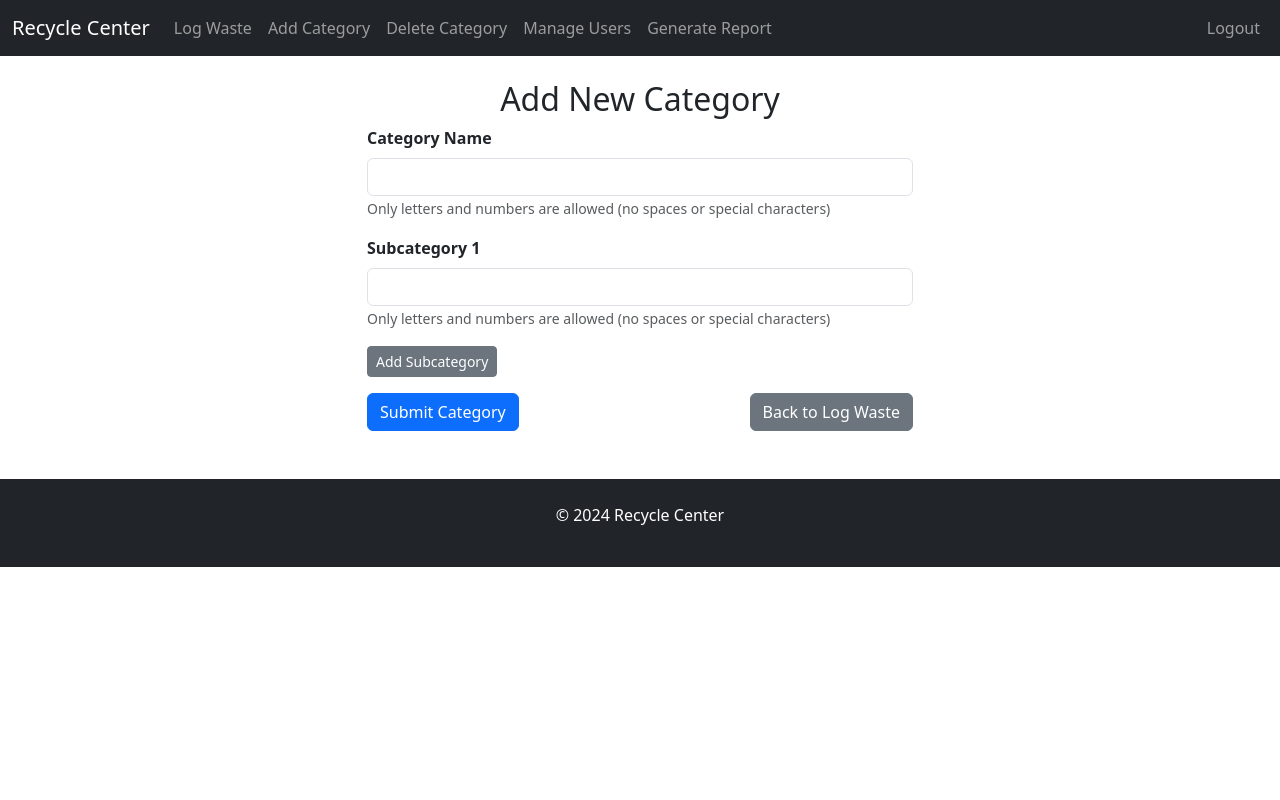
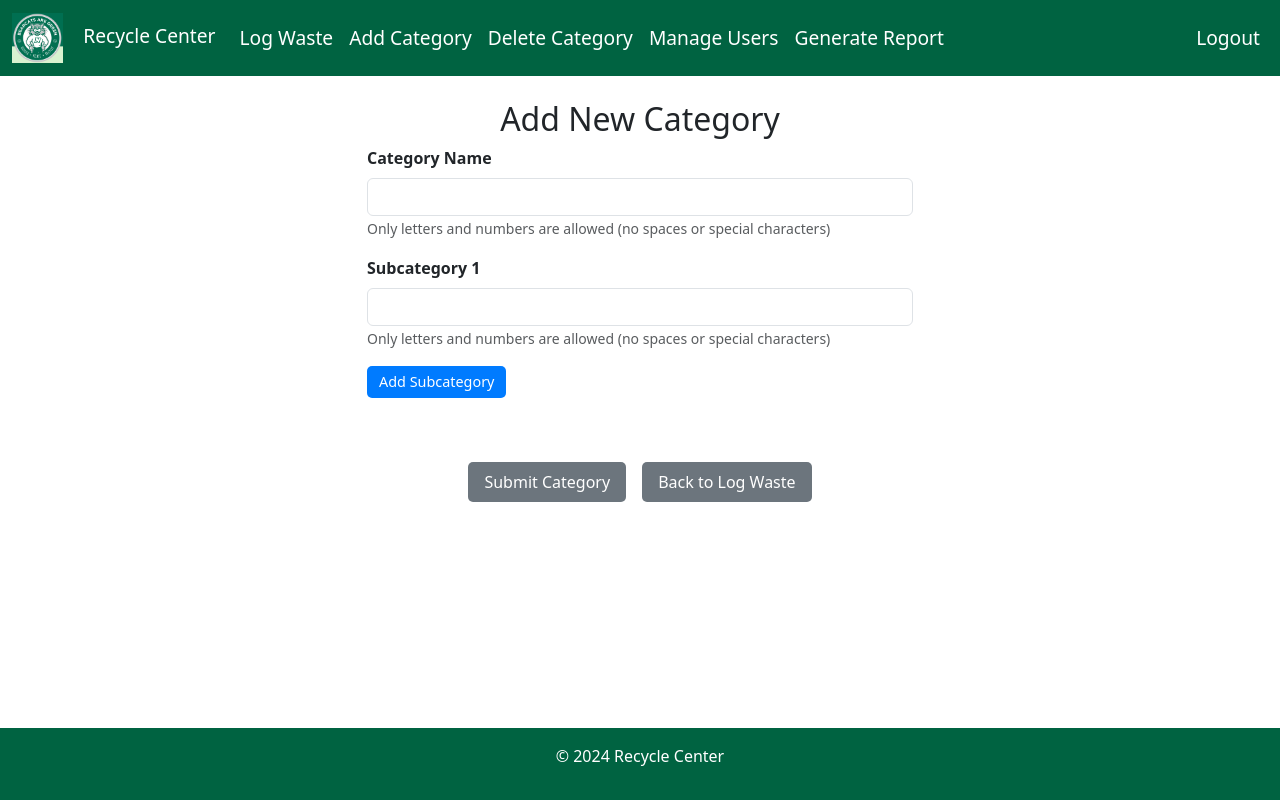
Before and after one commit to AILearner365/nwmsu-recycle-center-project, a Flask app: page /add-category in a window 1280 px wide. Run offline with Flask 2, Linux system fonts and the light colour scheme; a user stored in the database is signed in.

Commit message:
Added css styling for all the UI Screens

```diff
--- a/templates/add_category.html
+++ b/templates/add_category.html
@@ -1,6 +1,6 @@
 {% extends "base.html" %}
 {% block content %}
-    <div class="row justify-content-center">
+    <div class="row justify-content-center mb-3">
         <div class="col-md-6">
             <h2 class="text-center">Add New Category</h2>
             {% with messages = get_flashed_messages(with_categories=true) %}
@@ -31,10 +31,10 @@
                         <small class="form-text text-muted">Only letters and numbers are allowed (no spaces or special characters)</small>
                     </div>
                 </div>
-                <button type="button" class="btn btn-secondary btn-sm mb-3" id="addSubcategory">Add Subcategory</button>
-                <div class="d-flex justify-content-between">
-                    <button type="submit" class="btn btn-primary">Submit Category</button>
-                    <a href="{{ url_for('log_waste') }}" class="btn btn-secondary">Back to Log Waste</a>
+                <button type="button" class="btn custom-button-sm mb-5" id="addSubcategory">Add Subcategory</button>
+                <div class="d-flex justify-content-center mt-3">
+                    <button type="submit" class="btn custom-button me-2">Submit Category</button>
+                    <a href="{{ url_for('log_waste') }}" class="btn custom-button ms-2">Back to Log Waste</a>
                 </div>
             </form>
         </div>
@@ -107,4 +107,35 @@
             subcategoriesDiv.appendChild(newSubcategoryDiv);
         });
     </script>
+
+    <!-- Custom styles for buttons -->
+    <style>
+        .custom-button {
+            background-color: #6c757d; /* Set background to #5a5a5a */
+            color: #ffffff; /* Set text color to white */
+            border: none; /* Remove default border */
+            padding: 0.5rem 1rem; /* Adjust padding */
+            border-radius: 5px; /* Add rounded corners */
+        }
+
+        /* Smaller button for Add Subcategory */
+        .custom-button-sm {
+            background-color: #007BFF; /* Blue background for Add Subcategory button */
+            color: #ffffff; /* Set text color to white */
+            border: none; /* Remove default border */
+            padding: 0.3rem 0.75rem; /* Smaller padding for a smaller button */
+            font-size: 0.9rem; /* Slightly smaller font size */
+            border-radius: 5px; /* Add rounded corners */
+        }
+
+        /* Hover effect for Add Subcategory to be a darker blue */
+        .custom-button-sm:hover {
+            background-color: #0056b3; /* Darker blue color on hover */
+        }
+
+        /* Hover effect for Submit Category and Back to Log Waste buttons */
+        .custom-button:hover {
+            background-color: #5a5a5a; /* Slightly lighter color on hover */
+        }
+    </style>
 {% endblock %}
--- a/templates/base.html
+++ b/templates/base.html
@@ -6,13 +6,67 @@
     <title>{{ title }}</title>
     <!-- Bootstrap CSS -->
     <link href="https://cdn.jsdelivr.net/npm/bootstrap@5.3.0-alpha1/dist/css/bootstrap.min.css" rel="stylesheet">
+    {% block extra_styles %}{% endblock %}
+    <style>
+        /* Ensure the container takes the full height */
+        html, body {
+            height: 100%;
+        }
+        /* Flex layout to push footer to the bottom */
+        body {
+            display: flex;
+            flex-direction: column;
+        }
+        .container {
+            flex: 1;
+        }
+        /* Green color for the footer */
+        footer {
+            background-color: #006341; /* Green color matching the navbar */
+            color: white;
+            padding: 1rem;
+        }
+
+        /* Custom green navbar color */
+        .navbar-custom {
+            background-color: #006341; /* Green color for navbar */
+        }
+
+        /* Navigation bar link styling */
+        .navbar-nav .nav-link {
+            color: #FFFFFF !important; /* White color for visibility */
+            font-size: 1.2rem; /* Increase font size */
+        }
+
+        .navbar-nav .nav-link:hover {
+            color: #FFFFFF !important; /* White color on hover for contrast */
+            text-decoration: underline; /* Underline on hover */
+        }
+
+        .navbar-brand {
+            color: #FFFFFF !important; /* White color for brand */
+            font-size: 1.2rem; /* Slightly larger font for brand */
+        }
+
+        .navbar-brand:hover {
+            color: #FFFFFF !important; /* White on hover for brand */
+        }
+
+        .logo-image {
+            height: 50px; /* Adjust logo height as needed */
+            margin-right: 15px; /* Space between logo and site title */
+        }
+    </style>
 </head>
 <body>
-
     <!-- Navigation Bar -->
-    <nav class="navbar navbar-expand-lg navbar-dark bg-dark">
+    <nav class="navbar navbar-expand-lg navbar-custom">
         <div class="container-fluid">
-            <a class="navbar-brand" href="/log-waste">Recycle Center</a>
+            <!-- Logo Image -->
+            <a href="/" class="navbar-brand">
+                <img src="{{ url_for('static', filename='images/bearcats_logo.png') }}" alt="Bearcats Are Green" class="logo-image">
+                Recycle Center
+            </a>
             <button class="navbar-toggler" type="button" data-bs-toggle="collapse" data-bs-target="#navbarNav" aria-controls="navbarNav" aria-expanded="false" aria-label="Toggle navigation">
                 <span class="navbar-toggler-icon"></span>
             </button>
@@ -52,8 +106,8 @@
     </div>
 
     <!-- Footer -->
-    <footer class="bg-dark text-center text-white mt-5">
-        <div class="container p-4">
+    <footer class="text-center">
+        <div class="container">
             <p>© 2024 Recycle Center</p>
         </div>
     </footer>
```
Also changed, not shown: templates/delete_category.html (+12 -2 lines), templates/log_waste.html (+32 -61 lines), templates/login.html (+19 -1 lines), static/images/bearcats_logo.png (added).
